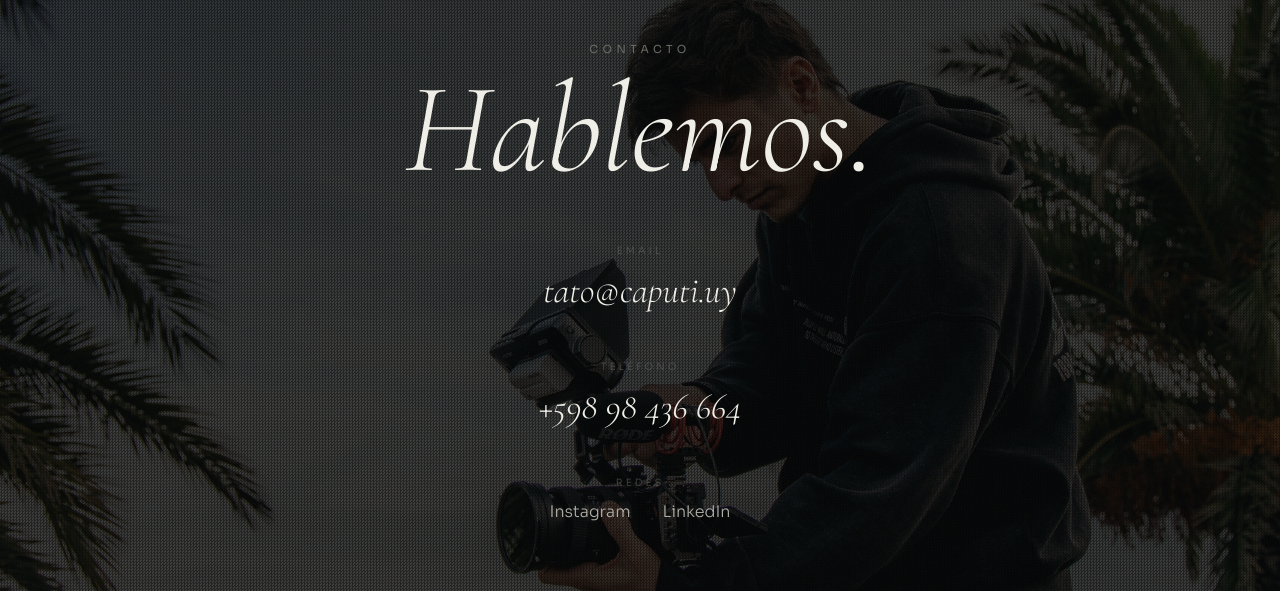
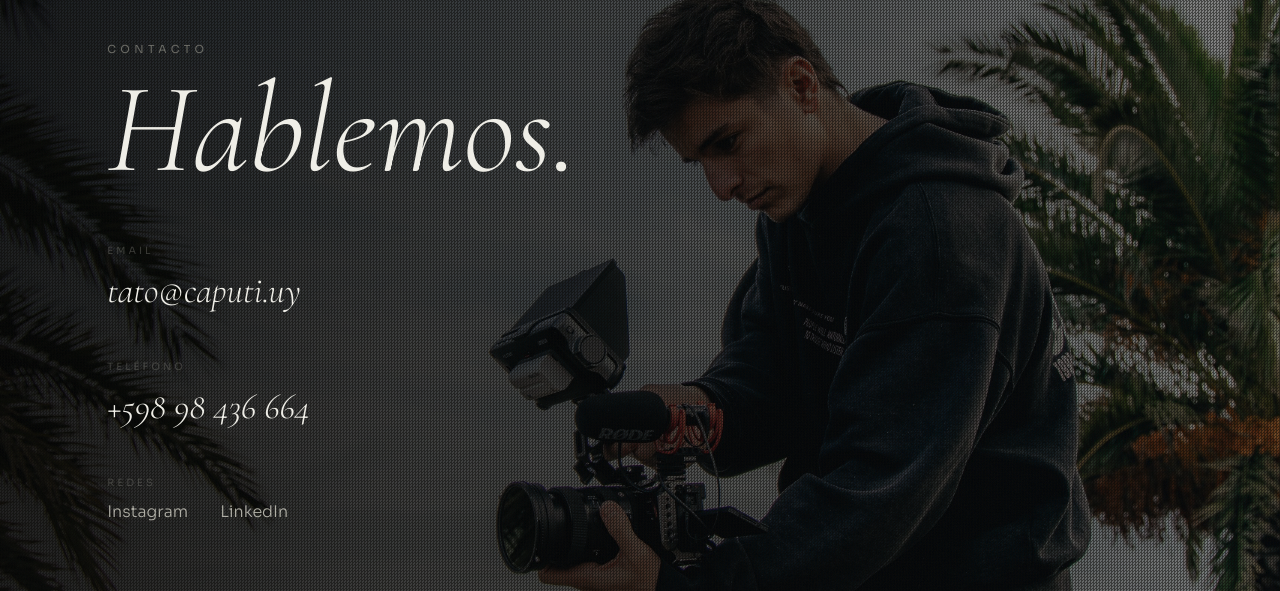
Before and after one commit to tatocaputi/tato-caputi-web, a plain HTML site: page contact/index.html in a window 1280 px wide. Shown: the part 122-713 px from the top of the page. Drawn offline with nearby package versions, Linux system fonts and the light colour scheme.

Commit message:
Contacto: texto alineado a la izquierda y velo en degradé
Co-Authored-By: Claude Opus 5.5 <noreply@anthropic.com>
Claude-Session: https://claude.ai/code/session_01FjdrJPbrkLsHf8QiwC7SGC

```diff
--- a/css/style.css
+++ b/css/style.css
@@ -80,7 +80,9 @@ body.is-full {
   transition: opacity .7s ease, background-color .7s ease;
 }
 .bg-overlay--about { background: rgba(3, 3, 3, .70); }
-.bg-overlay--contact { background: rgba(3, 3, 3, .75); }
+/* Contacto: más oscuro a la izquierda (texto), más abierto a la derecha (foto) */
+.bg-overlay--contact { background: linear-gradient(90deg, rgba(3, 3, 3, .88) 0%, rgba(3, 3, 3, .72) 40%, rgba(3, 3, 3, .45) 100%); }
+@media (max-width: 768px) { .bg-overlay--contact { background: rgba(3, 3, 3, .75); } }
 
 /* ---------- Layout pantalla completa ---------- */
 .content-layer {
@@ -205,9 +207,10 @@ body.is-full {
 
 /* ---------- Contacto ---------- */
 .contact-block {
-  flex: 1; display: flex; flex-direction: column; align-items: center; justify-content: center;
-  text-align: center; max-width: 48rem; margin: 0 auto; width: 100%;
+  flex: 1; display: flex; flex-direction: column; align-items: flex-start; justify-content: center;
+  text-align: left; max-width: 48rem; width: 100%;
 }
+@media (min-width: 1024px) { .contact-block { padding-left: 4vw; } }
 .eyebrow {
   display: block; font-size: 10px; letter-spacing: .4em; text-transform: uppercase;
   color: var(--smoke-300); margin-bottom: .75rem;
@@ -232,7 +235,7 @@ body.is-full {
 .contact-big:hover { letter-spacing: .025em; }
 @media (min-width: 640px) { .contact-big { font-size: 1.875rem; } }
 @media (min-width: 768px) { .contact-big { font-size: 2.25rem; } }
-.contact-socials { display: flex; justify-content: center; gap: 2rem; }
+.contact-socials { display: flex; justify-content: flex-start; gap: 2rem; }
 .contact-socials a { font-size: .875rem; font-weight: 300; color: var(--smoke-200); transition: color .3s ease; }
 .contact-socials a:hover { color: var(--smoke-100); }
 @media (min-width: 640px) { .contact-socials a { font-size: 1rem; } }
```
